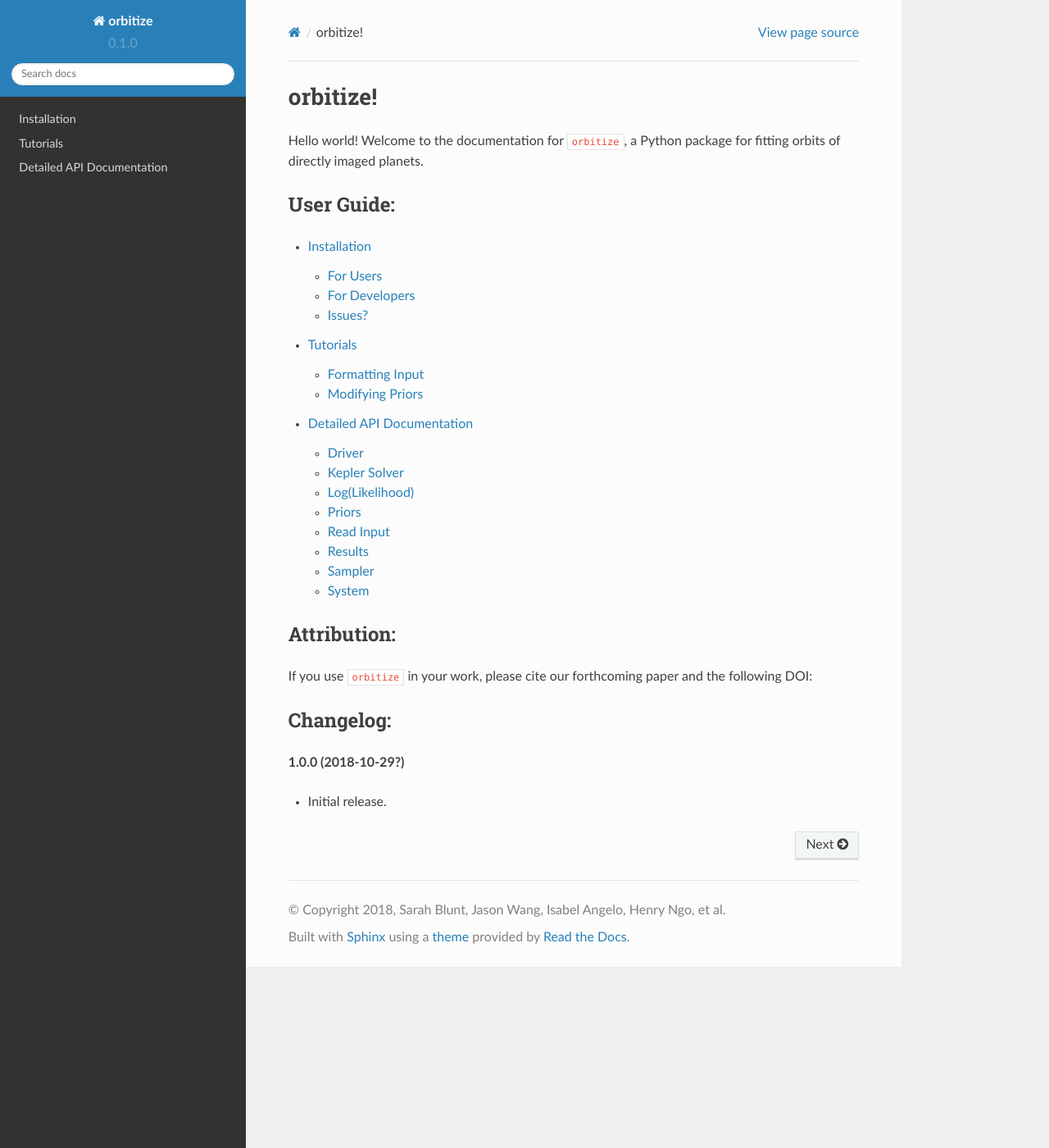
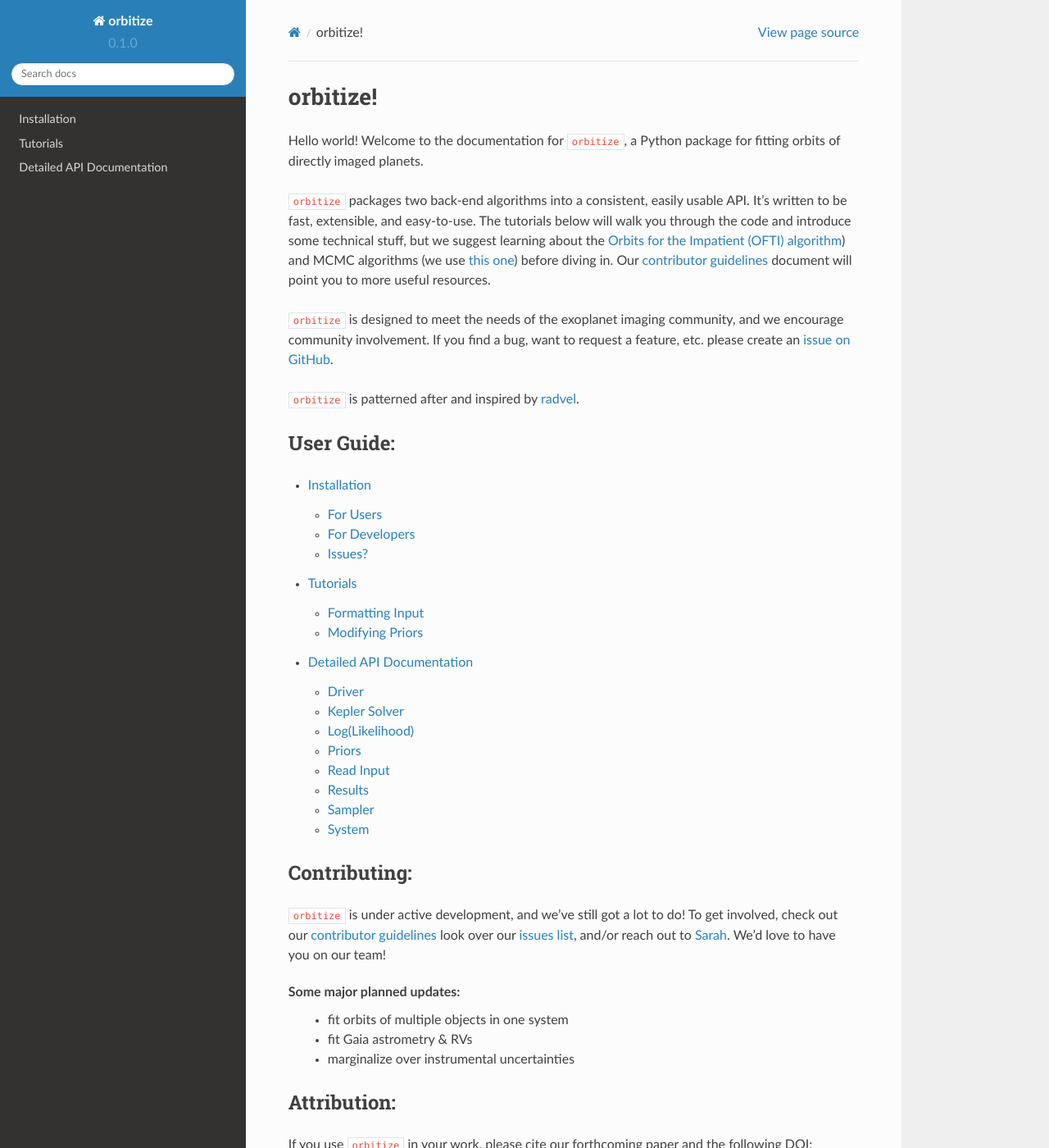
Before and after one commit to sblunt/orbitize, a Sphinx documentation site: the page built from docs/index.rst, in a window 1280 px wide and 1400 px high. Shown: the whole window at 82% size. Built offline with Sphinx 7.4.7 and the Read the Docs theme 2.0.0, drawn with Linux system fonts in a browser that asks for light colours; pages that are not in the unit, such as notebooks, are missing from menus; some of the changed text lies outside the part shown.

Commit message:
Update front page of docs

```diff
--- a/docs/index.rst
+++ b/docs/index.rst
@@ -7,6 +7,23 @@
 
 Hello world! Welcome to the documentation for ``orbitize``, a Python
 package for fitting orbits of directly imaged planets.
+
+``orbitize`` packages two back-end algorithms into a consistent, easily usable API.
+It's written to be fast, extensible, and easy-to-use. The tutorials below will walk
+you through the code and introduce some technical stuff, but we suggest learning about
+the `Orbits for the Impatient (OFTI) algorithm <https://ui.adsabs.harvard.edu/#abs/2017AJ....153..229B/abstract>`_)
+and MCMC algorithms (we use `this one <http://dfm.io/emcee/current/>`_) before diving in.
+Our `contributor guidelines <https://github.com/sblunt/orbitize/blob/master/contributor_guidelines.md>`_
+document will point you to more useful resources.
+
+
+``orbitize`` is designed to meet the needs of the exoplanet imaging community, and we
+encourage community involvement. If you find a bug, want to request a feature, etc. please
+create an `issue on GitHub <https://github.com/sblunt/orbitize/issues>`_.
+
+
+``orbitize`` is patterned after and inspired by `radvel <https://radvel.readthedocs.io/en/latest/>`_.
+
 
 User Guide:
 +++++++++++
@@ -18,11 +35,27 @@
    tutorials
    api
 
+Contributing:
++++++++++++++
+
+``orbitize`` is under active development, and we've still got a lot to do! To get involved,
+check out our `contributor guidelines <https://github.com/sblunt/orbitize/blob/master/contributor_guidelines.md>`_
+look over our `issues list <https://github.com/sblunt/orbitize/issues>`_, and/or reach out to
+`Sarah <https://sites.google.com/g.harvard.edu/sarah/contact?authuser=0>`_. We'd love to have
+you on our team!
+
+Some major planned updates:
+	- fit orbits of multiple objects in one system
+	- fit Gaia astrometry & RVs
+	- marginalize over instrumental uncertainties
+
 Attribution:
 ++++++++++++
 
 If you use ``orbitize`` in your work, please cite our forthcoming
 paper and the following DOI:
+
+If you use the OFTI algorithm, please also cite `Blunt et al (2017) <https://ui.adsabs.harvard.edu/#abs/2017AJ....153..229B/abstract>`_.
 
 Changelog:
 ++++++++++
```
